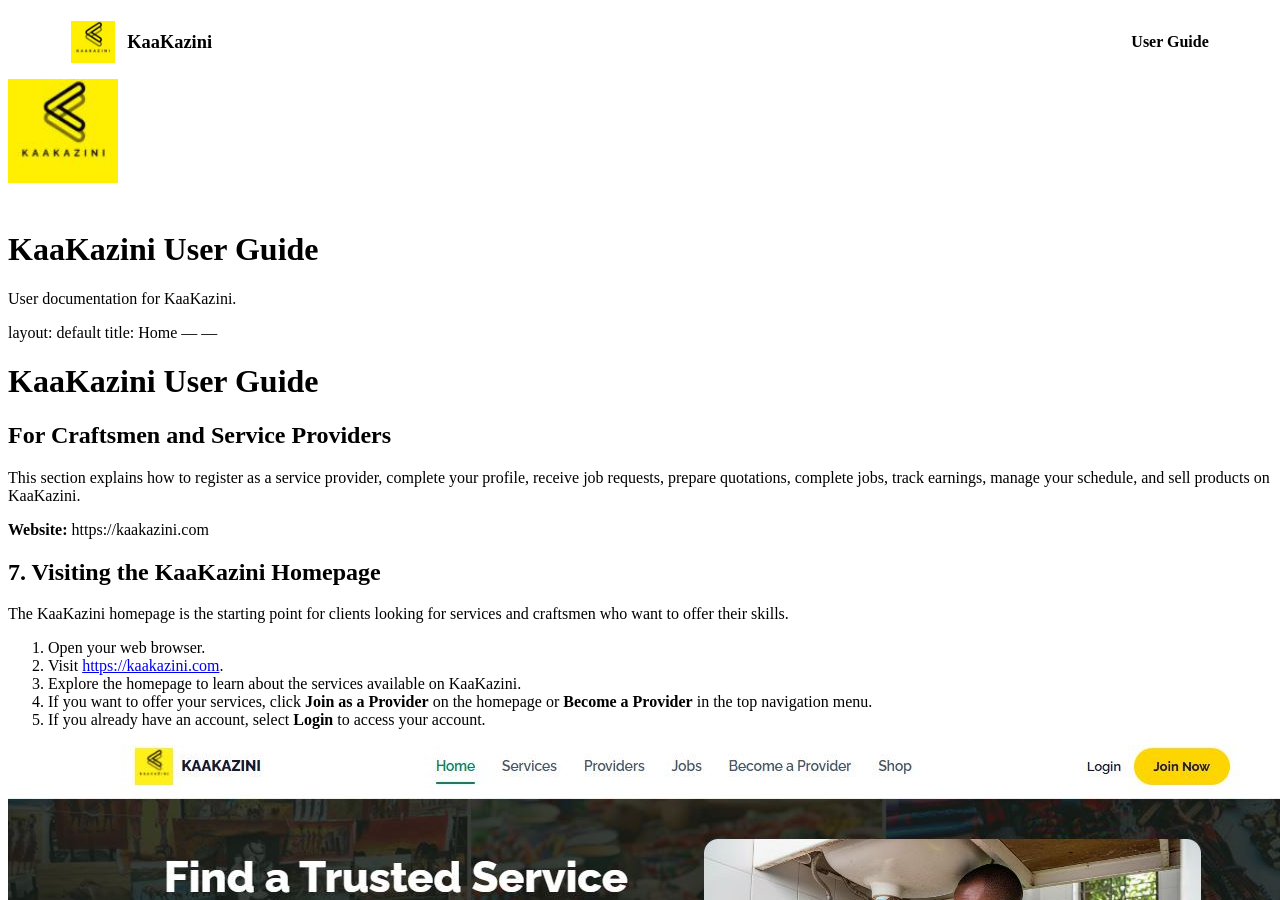
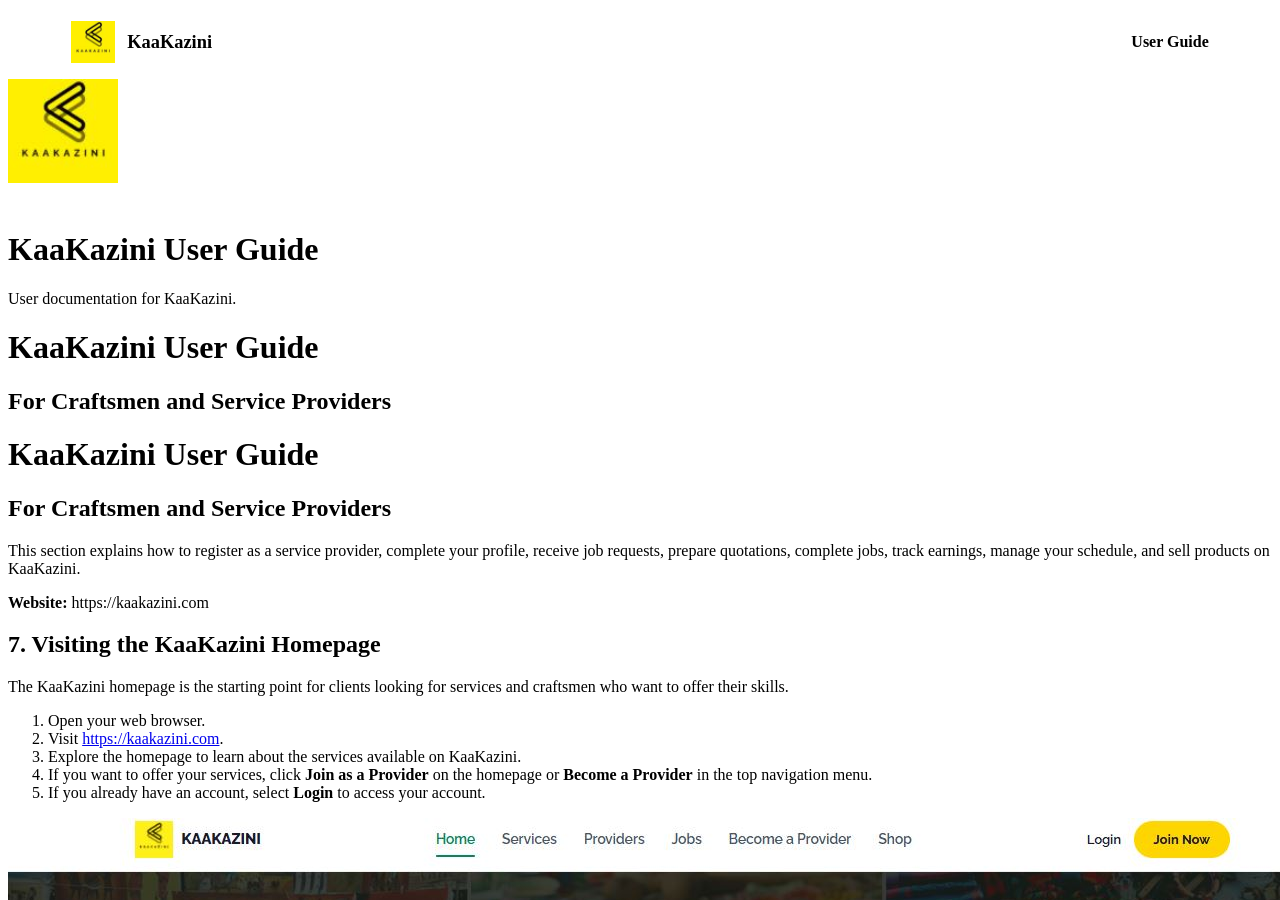
Before and after one commit to JAY4T/kaakazini-user-guide, a Jekyll site: the page built from index.md, in a window 1280 px wide and 900 px high. Built offline with Jekyll 4.4.1, drawn with Linux system fonts in a browser that asks for light colours; our own code applies the rules of GitHub Pages for plain Markdown files.

Commit message:
Fix homepage front matter

```diff
--- a/index.md
+++ b/index.md
@@ -1,9 +1,12 @@
----
 ---
 layout: default
 title: Home
 ---
----
+
+# KaaKazini User Guide
+
+## For Craftsmen and Service Providers
+
 # KaaKazini User Guide
 
 ##  For Craftsmen and Service Providers
```
